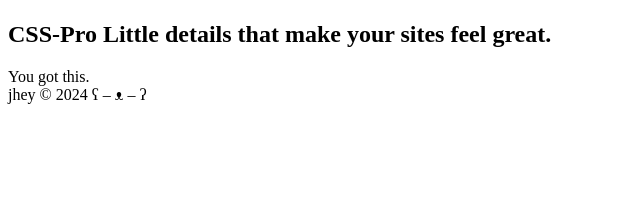
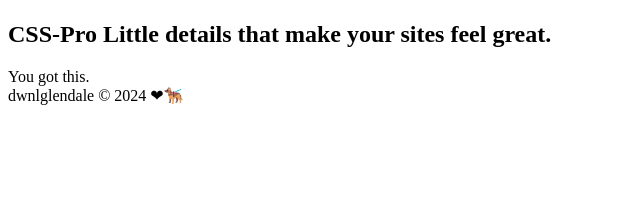
Before and after one commit to dwnlglendale/dwnlglendale.github.io, a plain HTML site: page index.html in a window 1280 px wide. Shown: the part 161-367 px from the top of the page, 0-640 px from the left. Drawn offline with Linux system fonts and the light colour scheme.

Commit message:
Update index.html

```diff
--- a/index.html
+++ b/index.html
@@ -16,7 +16,7 @@
 <main>
   <section>You got this.</section>
 </main>
-<footer>jhey &copy; 2024 ʕ – ᴥ – ʔ</footer>
+<footer>dwnlglendale &copy; 2024 ❤🐕‍🦺</footer>
 <a class="bear-link" href="https://jhey.dev/links" target="_blank" rel="noreferrer noopener">
   <svg class="w-9" viewBox="0 0 969 955" fill="none" xmlns="http://www.w3.org/2000/svg">
     <circle cx="161.191" cy="320.191" r="133.191" stroke="currentColor" stroke-width="20"></circle>
```
